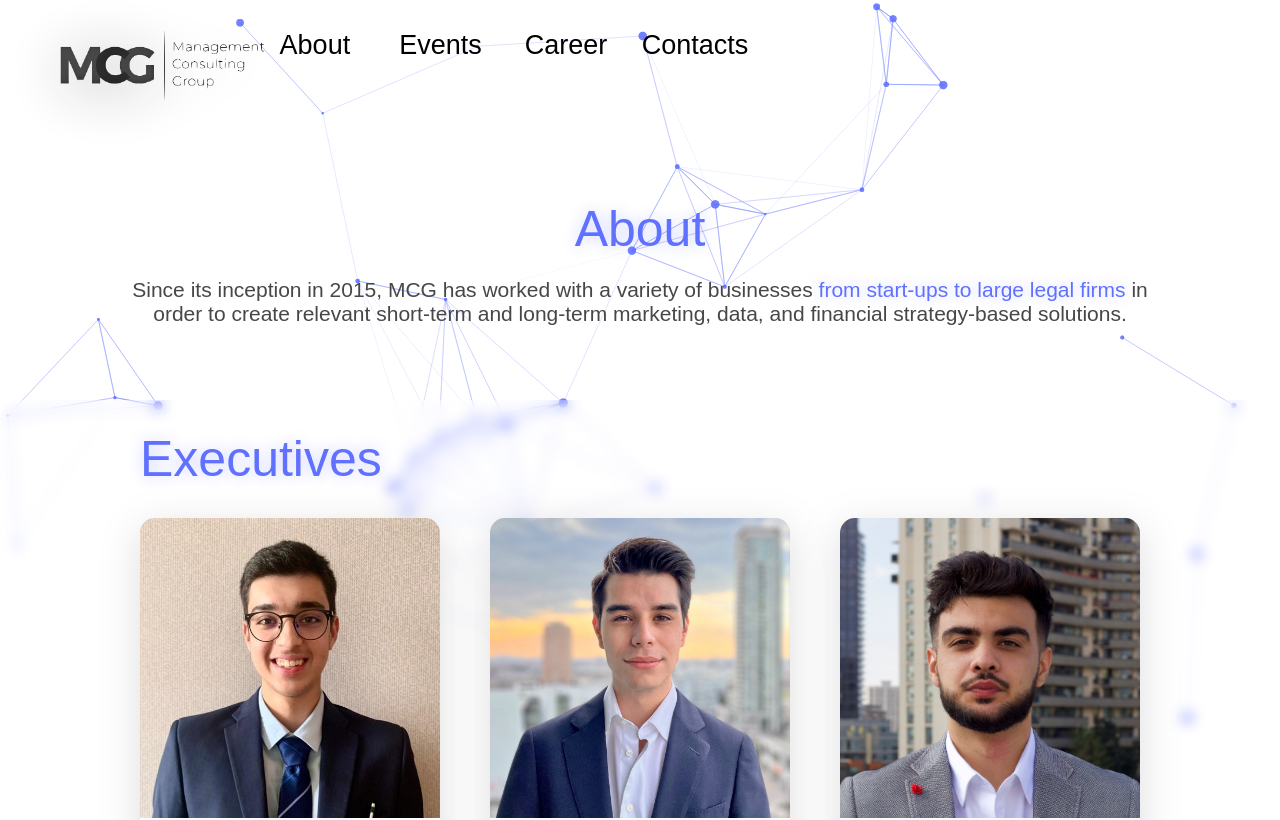
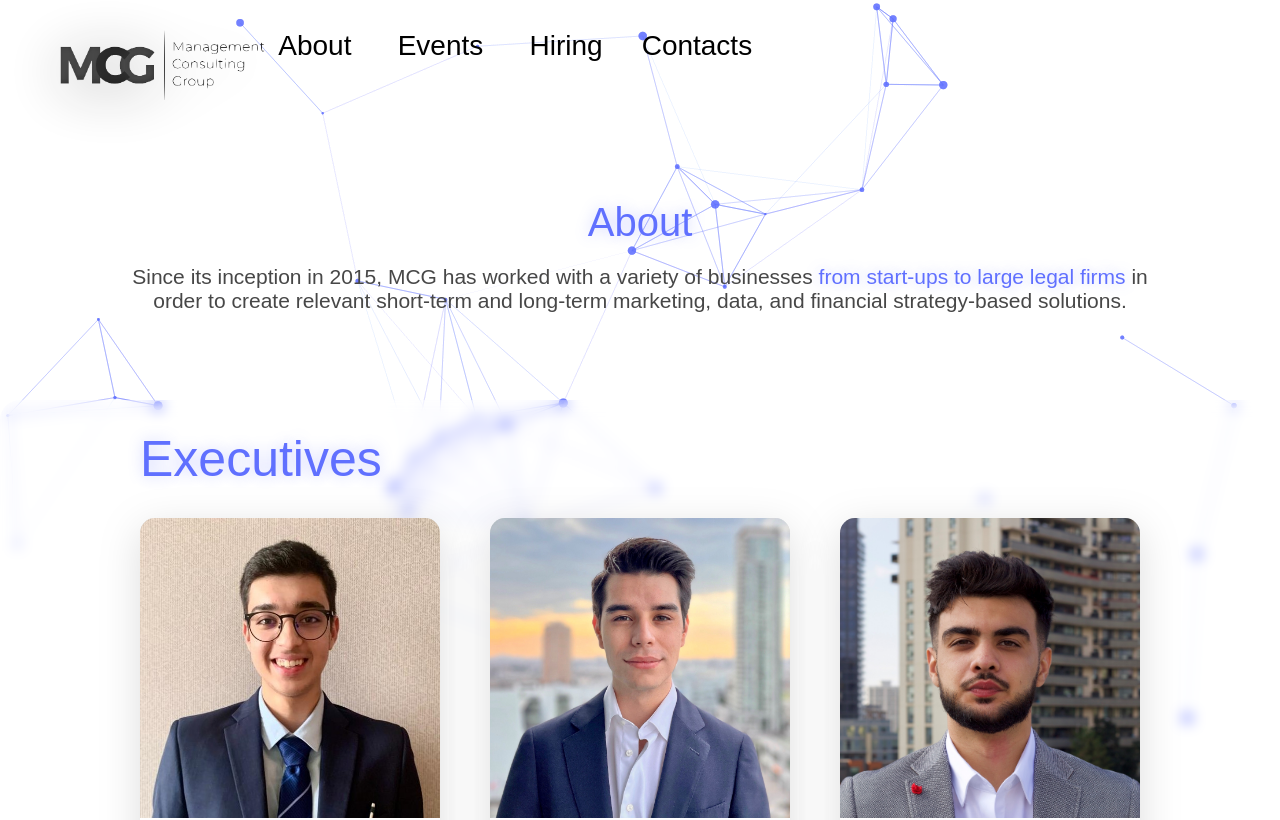
Before and after one commit to HarryZ7G/MCG-Site, a React (Create React App) app: page /about in a window 1280 px wide. Shown: the top 820 px of the page. Built offline with nearby package versions, Linux system fonts and the light colour scheme.

Commit message:
Updated the fond size of the hiring page

```diff
--- a/src/App.js
+++ b/src/App.js
@@ -14,7 +14,7 @@ function App() {
       <Switch>
         <Route exact path="/" component={Home} />
         <Route exact path="/about" component={About} />
-        <Route exact path="/career" component={Career} />
+        <Route exact path="/hiring" component={Career} />
         <Route exact path="/events" component={Events} />
       </Switch>
     </Router>
--- a/src/components/PageTitle/PageTitle.css
+++ b/src/components/PageTitle/PageTitle.css
@@ -10,6 +10,7 @@
 }
 
 .page-title h1 {
+  font-size: min(40px, 6vw);
   margin-top: 100px;
 }
 
--- a/src/components/Paragraph/Paragraph.css
+++ b/src/components/Paragraph/Paragraph.css
@@ -7,12 +7,12 @@
 }
 
 .paragraph h1 {
-  font-size: max(min(40px, 4vw), 30px);
-  margin: max(min(35px, 3.5px), 25px) 0;
+  font-size: min(30px, 4.5vw);
+  margin: min(20px, 2vh) 0;
 }
 
 .paragraph h2 {
-  font-size: max(min(27px, 2.7vw), 17px);
+  font-size: min(20px, 3vw);
   text-align: left;
   line-height: 1.5;
 }
--- a/src/components/TopBar/TopBar.css
+++ b/src/components/TopBar/TopBar.css
@@ -19,6 +19,13 @@
 
 .inner-circle {
   position: absolute;
+}
+
+.top-bar h2 {
+  text-align: center;
+  font-size: min(28px, 4.2vw);
+  font-family: Arial, Helvetica, sans-serif;
+  font-weight: 200;
 }
 
 @media screen and (max-width: 800px) {
@@ -93,13 +100,6 @@
     transition: 0.2s;
   }
 
-  .top-bar h2 {
-    text-align: center;
-    font-size: min(27px, 2.7vw);
-    font-family: Arial, Helvetica, sans-serif;
-    font-weight: 200;
-  }
-
   .sections-group {
     height: stretch;
     display: flex;
--- a/src/components/TopBar/TopBar.js
+++ b/src/components/TopBar/TopBar.js
@@ -46,8 +46,8 @@ function TopBar(props) {
         <a href="/events">
           <h2 className="section-link">Events</h2>
         </a>
-        <a href="/career">
-          <h2 className="section-link">Career</h2>
+        <a href="/hiring">
+          <h2 className="section-link">Hiring</h2>
         </a>
         <a>
           <h2 className="section-link" onClick={scrollToBottom}>Contacts</h2>
@@ -60,8 +60,8 @@ function TopBar(props) {
         <a href="/events">
           <h2 className="section-link">Events</h2>
         </a>
-        <a href="/career">
-          <h2 className="section-link">Career</h2>
+        <a href="/hiring">
+          <h2 className="section-link">Hiring</h2>
         </a>
         <a>
           <h2 className="section-link" onClick={scrollToBottom}>Contacts</h2>
--- a/src/pages/Career/Career.js
+++ b/src/pages/Career/Career.js
@@ -407,7 +407,7 @@ function Career(props) {
     <div className="root">
       <TopBar />
       <Background />
-      <PageTitle title="Career" />
+      <PageTitle title="Hiring" />
       <div className="career-blur animate__animated animate__fadeIn animate__delay-1s">
         <div className="career-block">{text}</div>
         <a href="https://docs.google.com/forms/d/e/1FAIpQLSfMzrV_hU9M_7OATsZ8lnc-48-24graV-OPr2rNOvZy0KjKzQ/viewform?usp=sf_link" target="_blank">
```
